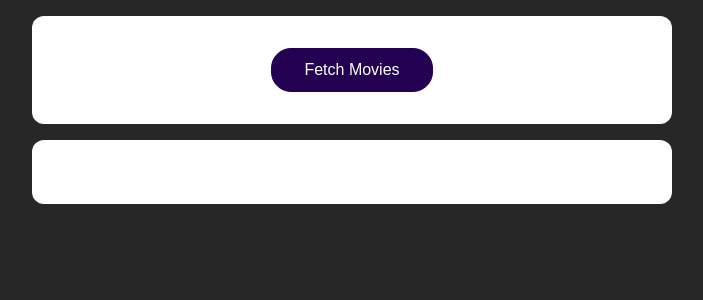
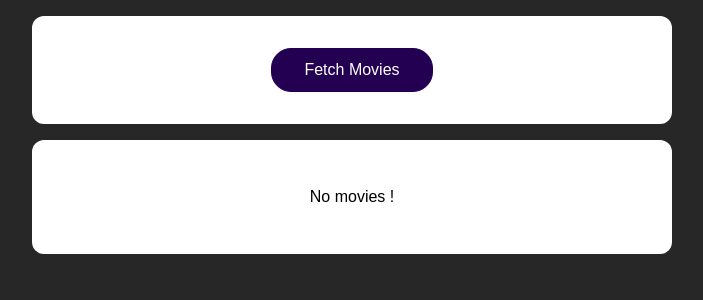
Before and after one commit to AhmadrezaMozaffary/http-req-practice, a React (Create React App) app: page / in a window 1280 px wide. Shown: the top 300 px of the page, without its empty margins (288-991 px from the left). Built offline with nearby package versions, Linux system fonts and the light colour scheme.

Commit message:
Manage loading and no movie states

```diff
--- a/src/App.js
+++ b/src/App.js
@@ -5,8 +5,10 @@ import "./App.css";
 
 function App() {
   const [movies, setMovies] = useState([]);
+  const [isLoading, setIsLoading] = useState(false);
 
   const fetchMoviesHandler = async () => {
+    setIsLoading(true);
     const res = await fetch("https://swapi.dev/api/films");
     const data = await res.json();
     const transformedData = data.results.map((movieData) => {
@@ -18,6 +20,7 @@ function App() {
       };
     });
     setMovies(transformedData);
+    setIsLoading(false);
   };
 
   return (
@@ -26,7 +29,9 @@ function App() {
         <button onClick={fetchMoviesHandler}>Fetch Movies</button>
       </section>
       <section>
-        <MoviesList movies={movies} />
+        {!isLoading && movies.length > 0 && <MoviesList movies={movies} />}
+        {!isLoading && movies.length === 0 && <p>No movies !</p>}
+        {isLoading && <p>Loading ... </p>}
       </section>
     </React.Fragment>
   );
```
